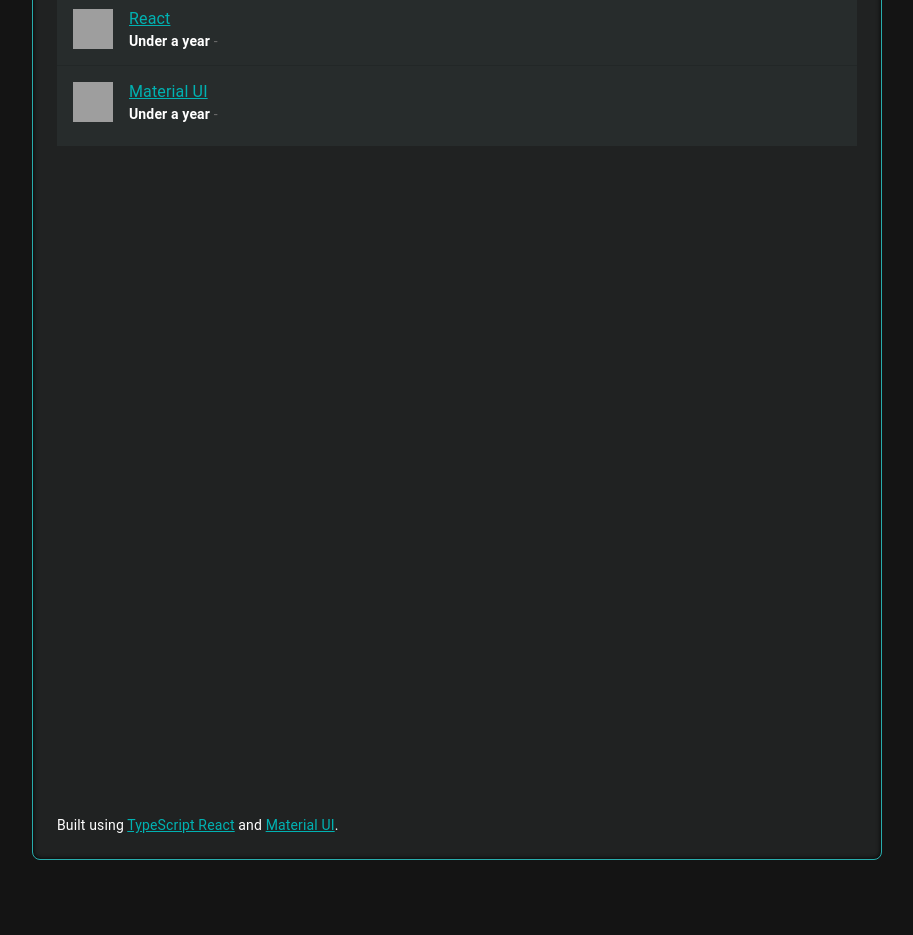
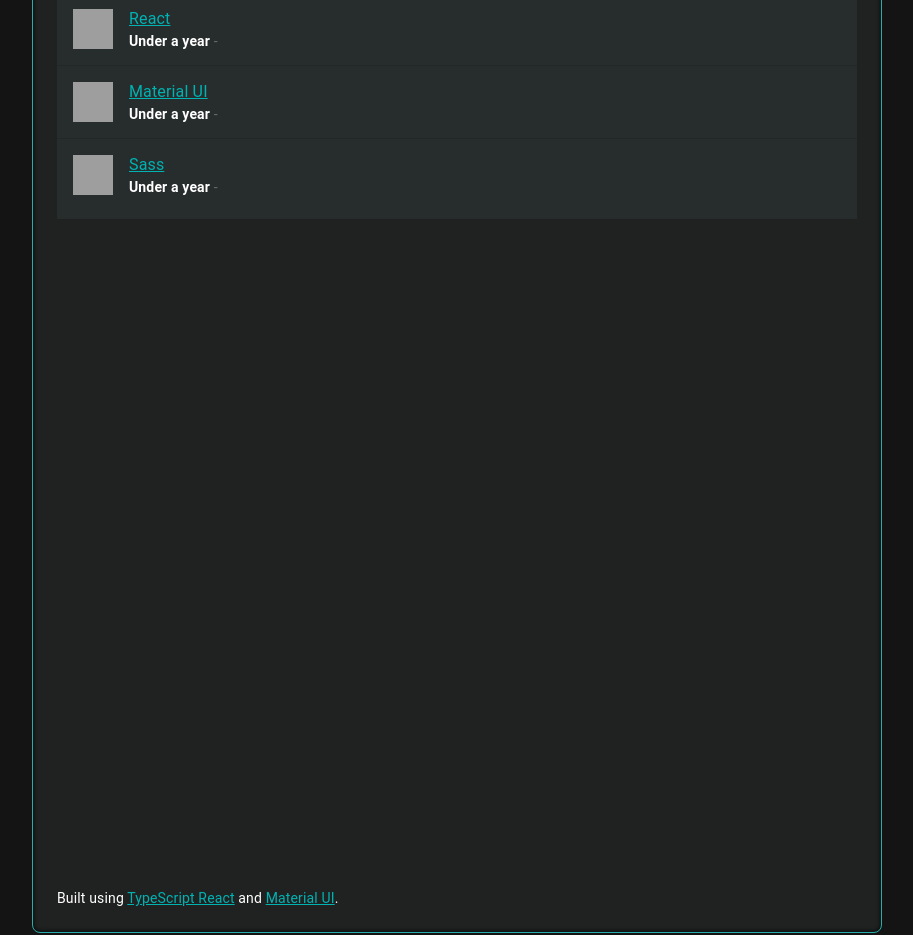
Before and after one commit to GhostDaGhost/portfolio, a React (Create React App) app: page /about in a window 1280 px wide. Shown: the part 1340-2275 px from the top of the page, without its empty margins (183-1096 px from the left). Before the commit the page ends 2224 px from the top, so only its background shows below. Built offline with nearby package versions, Linux system fonts and the light colour scheme; grey boxes are pictures that could not be loaded.

Commit message:
modify(portfolio): New experience

```diff
--- a/src/components/Experience/data/consts.ts
+++ b/src/components/Experience/data/consts.ts
@@ -67,6 +67,13 @@
         'time': 'Under a year',
         'linkURL': 'https://mui.com/',
         'avatarLinkURL': 'https://cdn.jsdelivr.net/gh/devicons/devicon/icons/materialui/materialui-plain.svg'
+    },
+
+    {
+        'name': 'Sass',
+        'time': 'Under a year',
+        'linkURL': 'https://sass-lang.com/',
+        'avatarLinkURL': 'https://cdn.jsdelivr.net/gh/devicons/devicon/icons/sass/sass-original.svg'
     }
 ];
 
```
